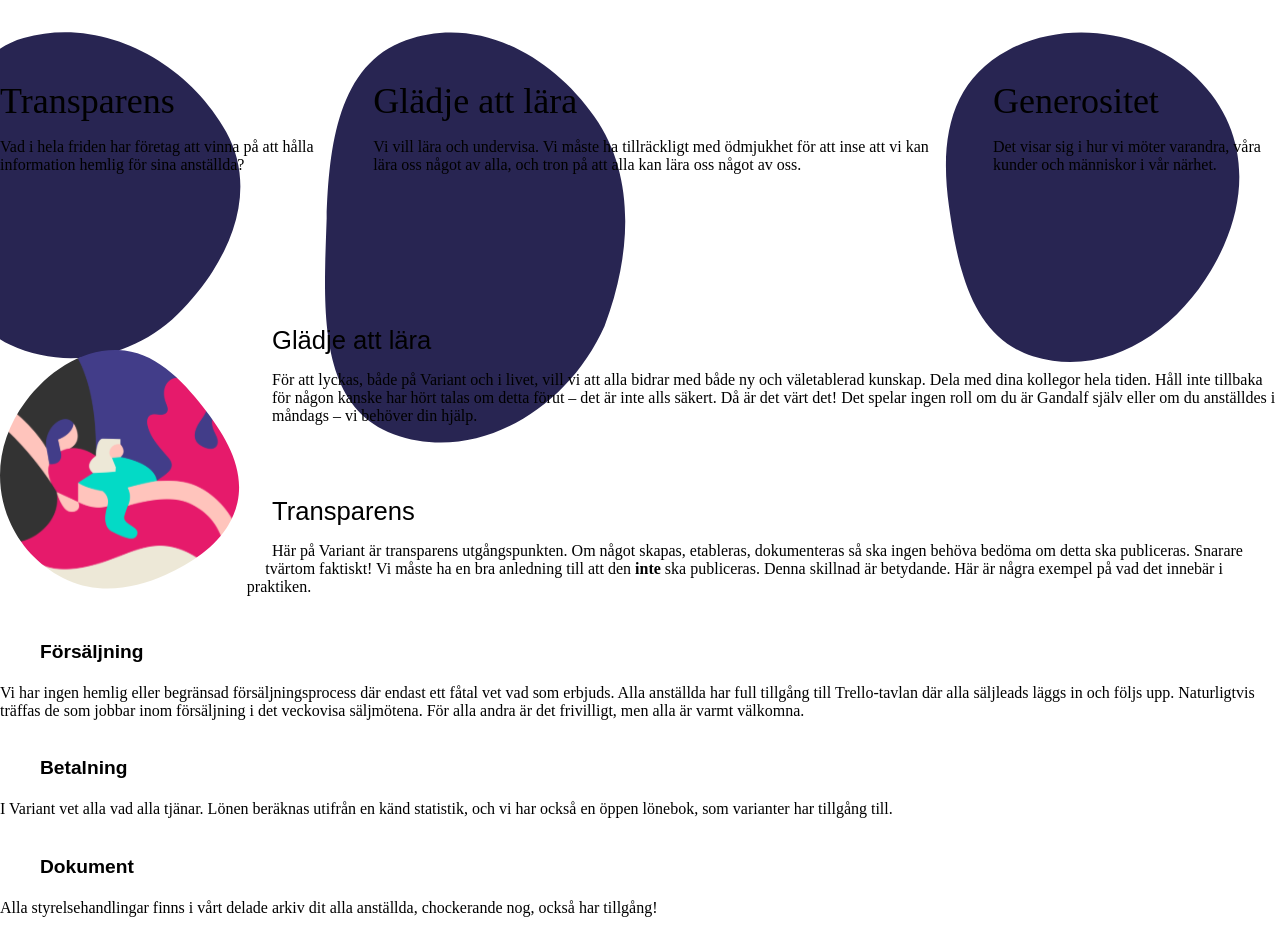
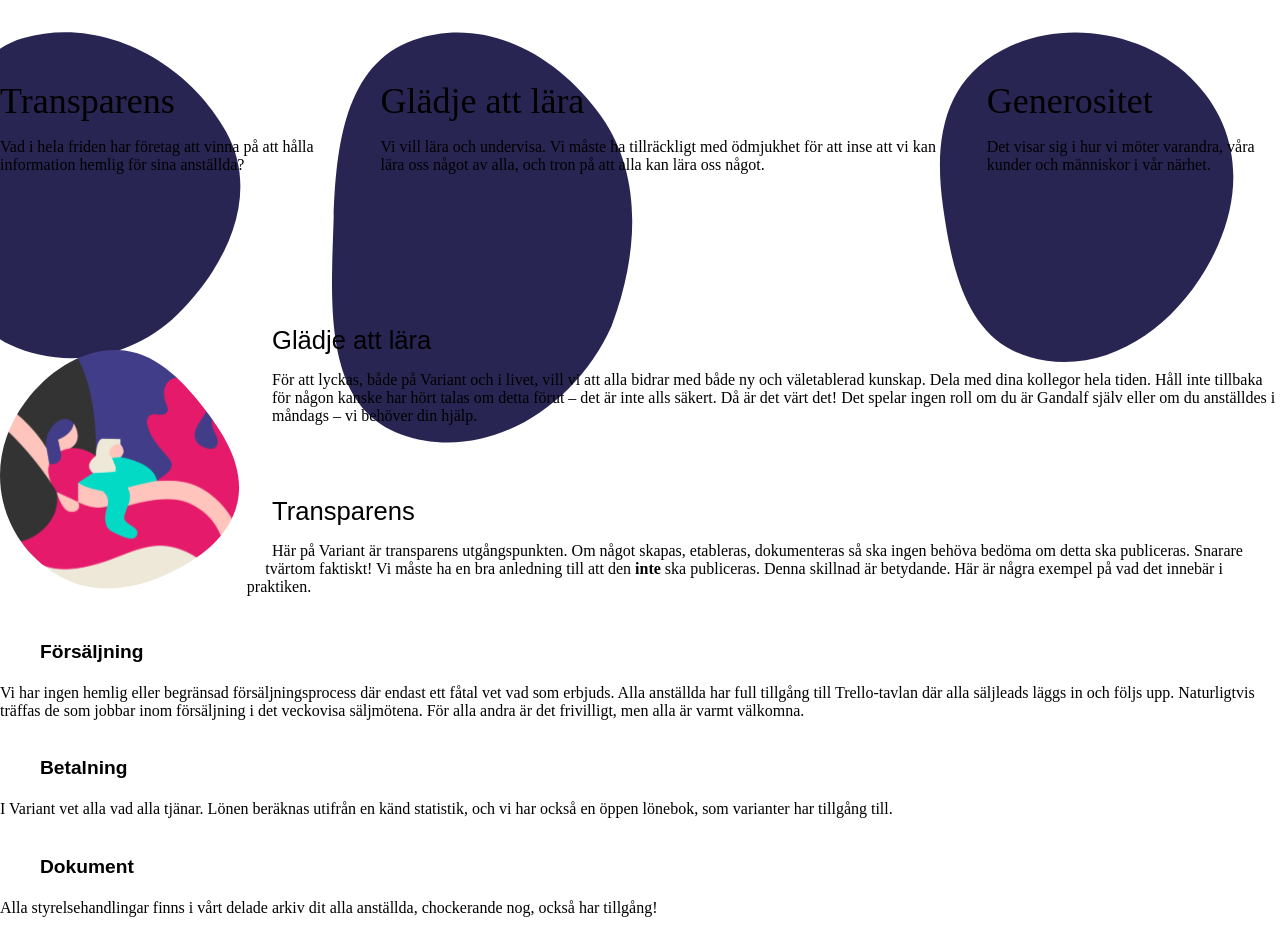
Before and after one commit to varianter/handbook-se, a Next.js app: page / in a window 1280 px wide. Shown: the part 1000-1935 px from the top of the page. Built offline with nearby package versions, Linux system fonts and the light colour scheme.

Commit message:
Update index.tsx
Signed-off-by: saradolken <129518696+saradolken@users.noreply.github.com>

```diff
--- a/src/components/values/index.tsx
+++ b/src/components/values/index.tsx
@@ -13,7 +13,7 @@ export const Values = () => {
       <BlobBackgroundText
         headingText={'Glädje att lära'}
         text={
-          'Vi vill lära och undervisa. Vi måste ha tillräckligt med ödmjukhet för att inse att vi kan lära oss något av alla, och tron på att alla kan lära oss något av oss.'
+          'Vi vill lära och undervisa. Vi måste ha tillräckligt med ödmjukhet för att inse att vi kan lära oss något av alla, och tron på att alla kan lära oss något.'
         }
         blobNr={2}
       />
```
